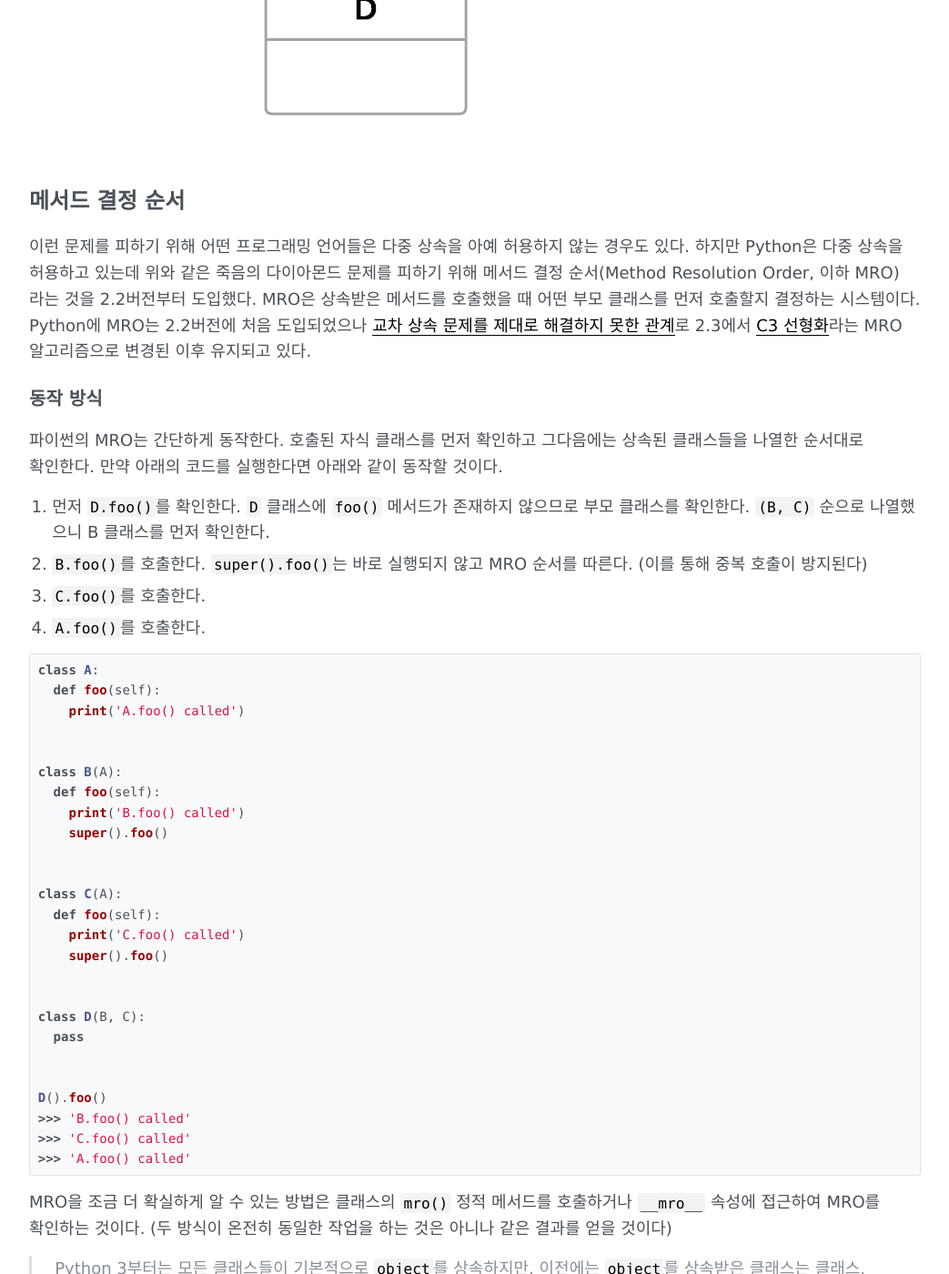
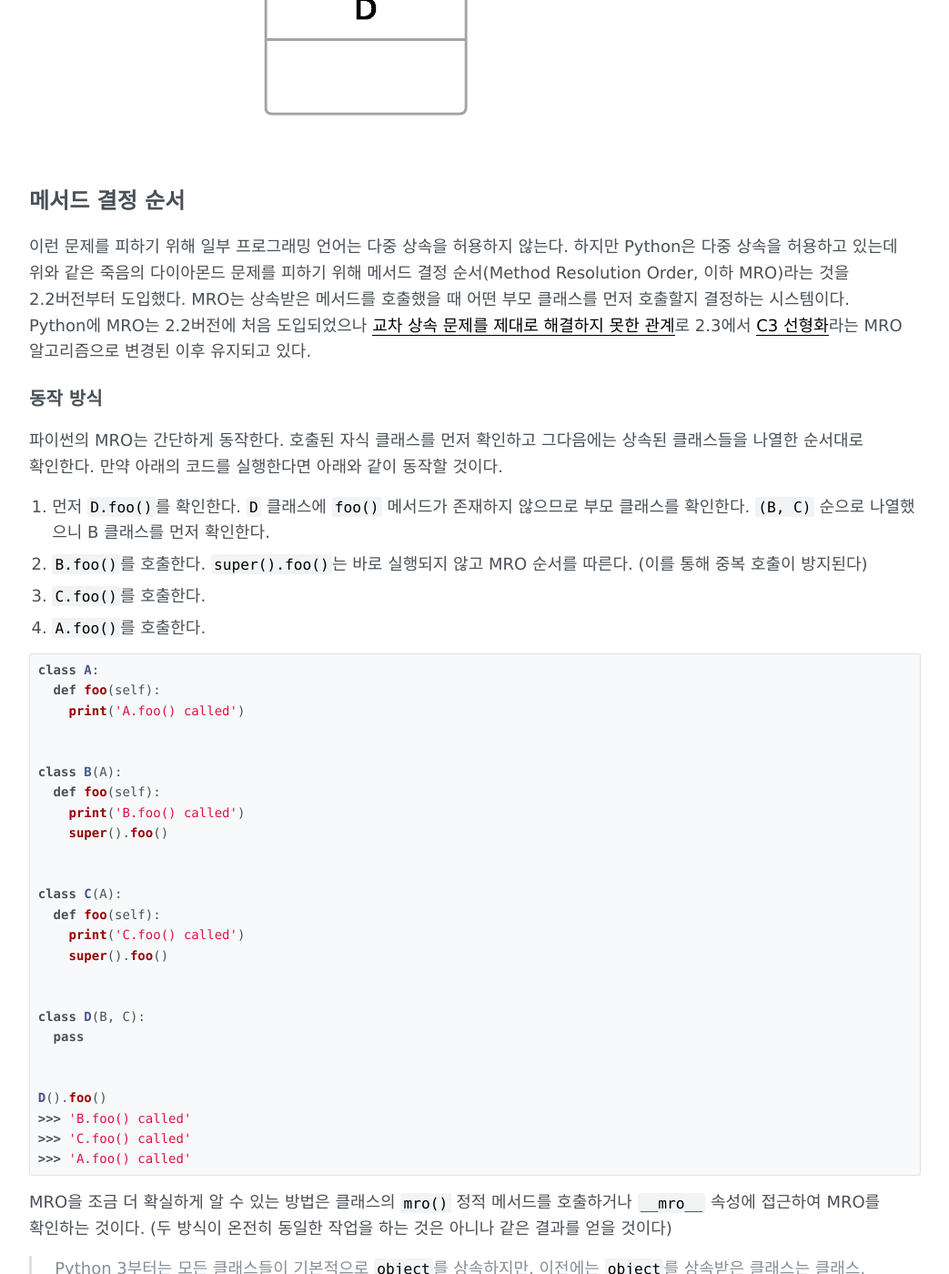
Before and after one commit to blurfx/xo.dev, a Jekyll site: the page built from _posts/2020-12-16-python-method-resolution-order.md, in a window 1280 px wide and 1400 px high, scrolled down 1137 px. Shown: the whole window at 91% size, without its empty margins (118-1161 px from the left). Built offline with Jekyll 4.4.1, drawn with Linux system fonts in a browser that asks for light colours; some of the changed text lies outside the part shown.

Commit message:
fix: typo

````diff
--- a/_posts/2020-12-16-python-method-resolution-order.md
+++ b/_posts/2020-12-16-python-method-resolution-order.md
@@ -13,7 +13,7 @@ comments: true
 
 # 메서드 결정 순서
 
-이런 문제를 피하기 위해 어떤 프로그래밍 언어들은 다중 상속을 아예 허용하지 않는 경우도 있다. 하지만 Python은 다중 상속을 허용하고 있는데 위와 같은 죽음의 다이아몬드 문제를 피하기 위해 메서드 결정 순서(Method Resolution Order, 이하 MRO)라는 것을 2.2버전부터 도입했다. MRO은 상속받은 메서드를 호출했을 때 어떤 부모 클래스를 먼저 호출할지 결정하는 시스템이다. Python에 MRO는 2.2버전에 처음 도입되었으나 [교차 상속 문제를 제대로 해결하지 못한 관계](https://www.python.org/download/releases/2.3/mro/#the-beginning)로 2.3에서 [C3 선형화](https://en.wikipedia.org/wiki/C3_linearization)라는 MRO 알고리즘으로 변경된 이후 유지되고 있다.
+이런 문제를 피하기 위해 일부 프로그래밍 언어는 다중 상속을 허용하지 않는다. 하지만 Python은 다중 상속을 허용하고 있는데 위와 같은 죽음의 다이아몬드 문제를 피하기 위해 메서드 결정 순서(Method Resolution Order, 이하 MRO)라는 것을 2.2버전부터 도입했다. MRO는 상속받은 메서드를 호출했을 때 어떤 부모 클래스를 먼저 호출할지 결정하는 시스템이다. Python에 MRO는 2.2버전에 처음 도입되었으나 [교차 상속 문제를 제대로 해결하지 못한 관계](https://www.python.org/download/releases/2.3/mro/#the-beginning)로 2.3에서 [C3 선형화](https://en.wikipedia.org/wiki/C3_linearization)라는 MRO 알고리즘으로 변경된 이후 유지되고 있다.
 
 ## 동작 방식
 
@@ -65,7 +65,7 @@ D.mro()
 
 앞서 말했듯 죽음의 다이아몬드 문제를 피하기 위해 중복 상속은 허용하나 교차 상속은 허용하지 않는다.
 
-아래와 같이 `C`와 `D`모두 A와 B를 상속받으나 상속받는 순서가 다르다. 이런 경우에는 어떤 클래스를 먼저 방문해야하는지 선형화하기 모호하므로 오류를 발생시킨다. 만약 `class D(A, B)`였다면 이 코드는 정상적으로 작동할 것이다.
+아래와 같이 `C`와 `D` 모두 A와 B를 상속받으나 상속받는 순서가 다르다. 이런 경우에는 어떤 클래스를 먼저 방문해야 하는지 선형화하기 모호하므로 오류를 발생시킨다. 만약 `class D(A, B)`였다면 이 코드는 정상적으로 작동할 것이다.
 
 ```python
 class A:
````
Also changed, not shown: other parts of _posts/2020-12-16-python-method-resolution-order.md (+1 -1 lines).
